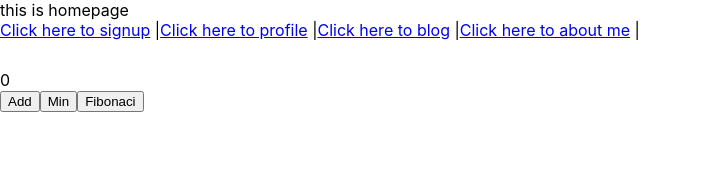
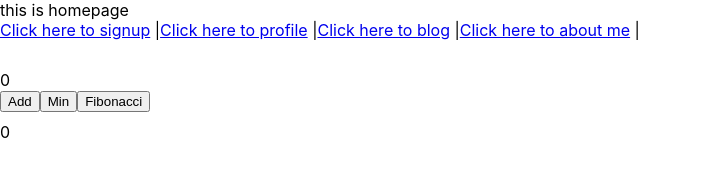
Before and after one commit to yunanelfath/react-learning-curve, a React (Create React App) app: page / in a window 1280 px wide. Shown: the top 192 px of the page, without its empty margins (0-701 px from the left). Built offline with nearby package versions, Linux system fonts and the light colour scheme.

Commit message:
Fixed Fibonacci

```diff
--- a/src/containers/Homepage.jsx
+++ b/src/containers/Homepage.jsx
@@ -4,6 +4,7 @@ import { routerPath } from "../router/Routerlist";
 
 const Homepage = () => {
   const [count, setCount] = useState(0);
+  const [fibo, setFibo]   = useState(0);
 
   useEffect(() => {
     console.log("something triggered from state count: " + count);
@@ -18,8 +19,16 @@ const Homepage = () => {
   }
 
   const onClickFibo = () => {
-    if(count === 0) {count = 1};
-    setCount(count + count);
+    let a = [];
+    for(let i=0; i<15; i++){
+      if(i < 2){
+        a.push(i);
+      }else{
+        let b = (a[i-1] + a[i-2])
+        a.push(b);
+      }
+    }
+    setFibo(a+',');
   }
 
   return (
@@ -32,7 +41,8 @@ const Homepage = () => {
       <div style={{ marginTop: 30 }}>{count}</div>
       <button onClick={onClickAdd}>Add</button>
       <button onClick={onClickMin}>Min</button>
-      <button onClick={onClickFibo}>Fibonaci</button>
+      <button onClick={onClickFibo}>Fibonacci</button>
+      <div style={{marginTop: 10}}>{fibo}</div>
     </>
   );
 };
```
